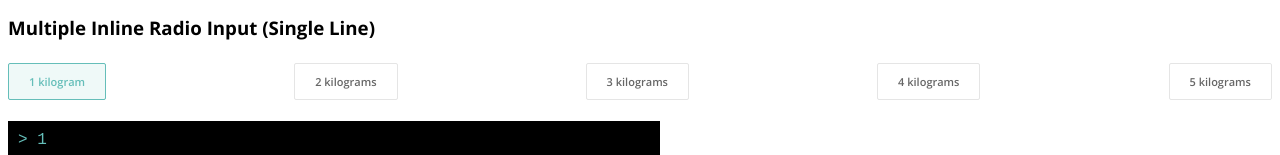
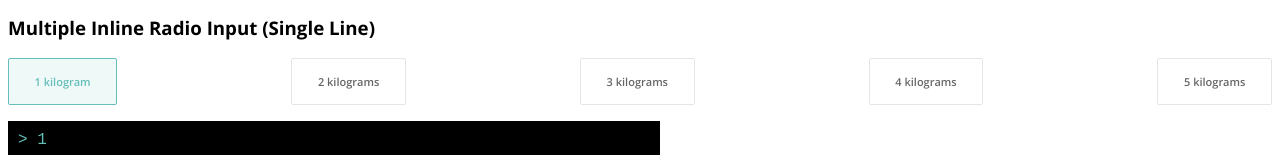
Before and after one commit to woodysee/frizzy, a website built with webpack: page dist/index.html in a window 1280 px wide. Shown: the part 286-441 px from the top of the page. Built offline with nearby package versions, Linux system fonts and the light colour scheme; files whose address does not match are found by name.

Commit message:
tweaked styles for basic radio input

```diff
--- a/src/components/inputs/radio/basic/index.scss
+++ b/src/components/inputs/radio/basic/index.scss
@@ -36,8 +36,9 @@ $min-width-of-lg-devices: 1200px;
 		font-stretch: normal;
 		line-height: normal;
 		letter-spacing: normal;
+		padding: 10px 20px;
 		text-align: center;
-		padding: 10px 20px;
+		white-space: nowrap;
 	}
 
 	/* On mouse-over the actual input, custom styles should be declared in here */
@@ -119,7 +120,7 @@ $min-width-of-lg-devices: 1200px;
 		justify-content: space-between;
 
 		.fz-radio-wrapper .fz-radio-inner {
-			padding: 10px 20px;
+			padding: 15px 2vw;
 		}
 
 	}
```
